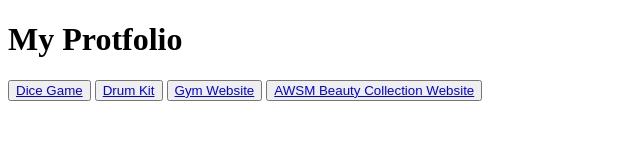
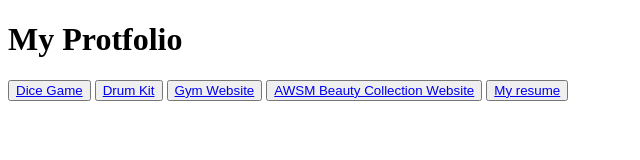
Before and after one commit to Raiyan-Memon/Raiyan-Memon.github.io, a plain HTML site: page index.html in a window 1280 px wide. Shown: the whole page, without its empty margins (0-640 px from the left). Drawn offline with Linux system fonts and the light colour scheme.

Commit message:
Resume Link

```diff
--- a/index.html
+++ b/index.html
@@ -17,6 +17,10 @@
     <button><a href="Gym-Website/Project-gym.html" target="_blank">Gym Website</a></button>
     <button><a href="AWSM-Beauty-Collection-website/index.html" target="_blank">AWSM Beauty Collection
             Website</a></button>
+    <button><a href="https://drive.google.com/drive/folders/1LewSXTQYL-sh5qu7xeDieYtQpTAzpvtG?usp=sharing">My
+            resume</a></button>
+
+
 </body>
 
 </html>
```
